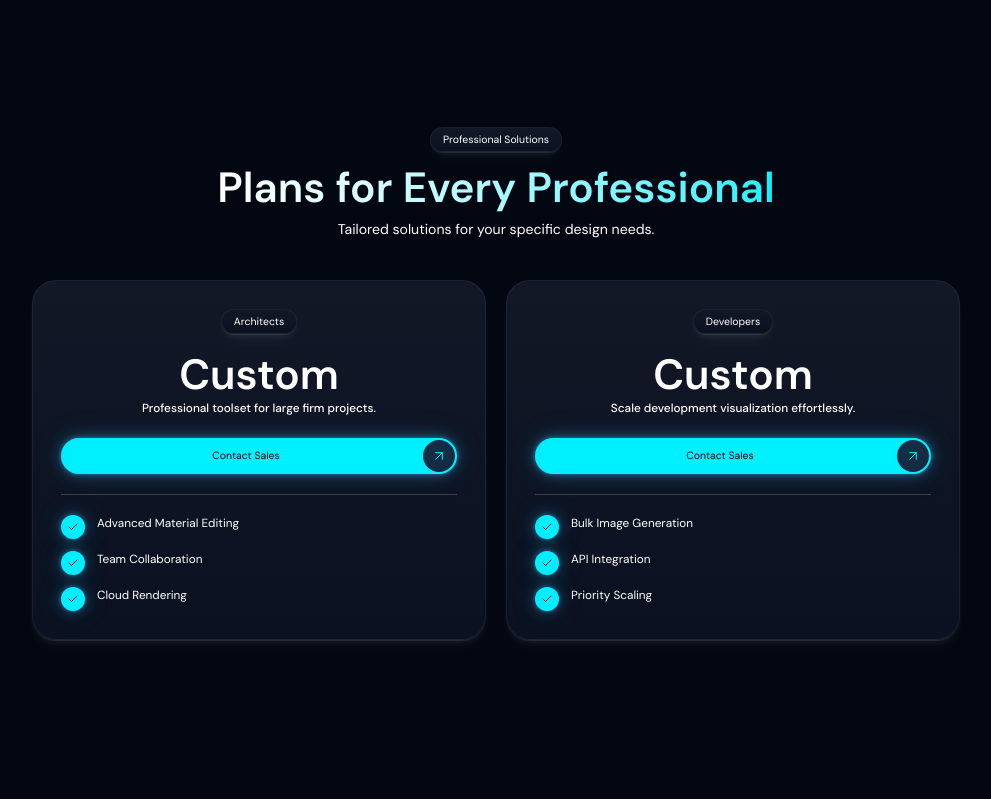
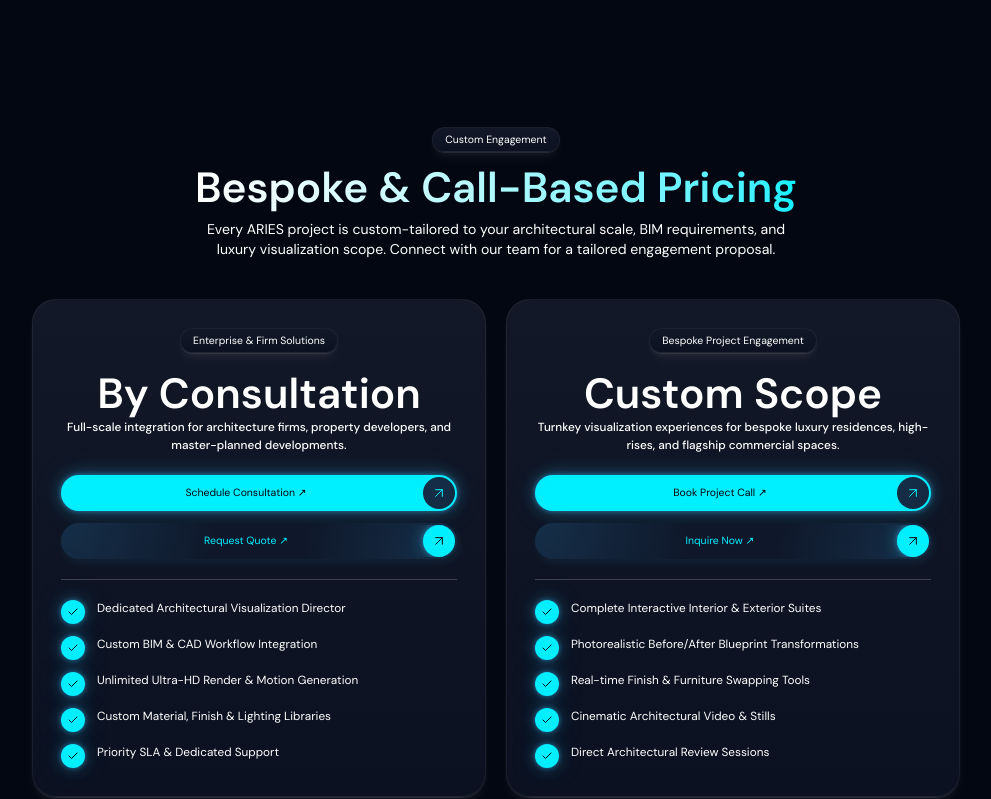
Before and after one commit to dmytro-webild/d2543a2e-dcb1-4276-b5be-bd9f1a804965, a React (Vite) app: page / in a window 1280 px wide. Shown: the part 2820-3619 px from the top of the page, without its empty margins (144-1135 px from the left). Built offline with nearby package versions, Linux system fonts and the light colour scheme; a web font is replaced by a local one.

Commit message:
Bob AI: Update solutions section to custom call-based pricing.

```diff
--- a/src/pages/HomePage/sections/Solutions.tsx
+++ b/src/pages/HomePage/sections/Solutions.tsx
@@ -10,15 +10,12 @@
     <div id="solutions" data-section="solutions">
             <SectionErrorBoundary name="solutions">
               <PricingCenteredCards
-                tag="Professional Solutions"
-                title="Plans for Every Professional"
-                description="Tailored solutions for your specific design needs."
-                plans={[
-                  { tag: "Architects", price: "Custom", description: "Professional toolset for large firm projects.", features: ["Advanced Material Editing", "Team Collaboration", "Cloud Rendering"], primaryButton: { text: "Contact Sales", href: "#contact" } },
-                  { tag: "Developers", price: "Custom", description: "Scale development visualization effortlessly.", features: ["Bulk Image Generation", "API Integration", "Priority Scaling"], primaryButton: { text: "Contact Sales", href: "#contact" } }
-                ]}
-                textAnimation="slide-up"
-              />
+        tag="Custom Engagement"
+        title="Bespoke & Call-Based Pricing"
+        description="Every ARIES project is custom-tailored to your architectural scale, BIM requirements, and luxury visualization scope. Connect with our team for a tailored engagement proposal."
+        plans={[{"tag":"Enterprise & Firm Solutions","primaryButton":{"href":"#contact","text":"Schedule Consultation ↗"},"features":["Dedicated Architectural Visualization Director","Custom BIM & CAD Workflow Integration","Unlimited Ultra-HD Render & Motion Generation","Custom Material, Finish & Lighting Libraries","Priority SLA & Dedicated Support"],"secondaryButton":{"href":"#contact","text":"Request Quote ↗"},"description":"Full-scale integration for architecture firms, property developers, and master-planned developments.","price":"By Consultation"},{"features":["Complete Interactive Interior & Exterior Suites","Photorealistic Before/After Blueprint Transformations","Real-time Finish & Furniture Swapping Tools","Cinematic Architectural Video & Stills","Direct Architectural Review Sessions"],"primaryButton":{"href":"#contact","text":"Book Project Call ↗"},"description":"Turnkey visualization experiences for bespoke luxury residences, high-rises, and flagship commercial spaces.","tag":"Bespoke Project Engagement","price":"Custom Scope","secondaryButton":{"href":"#contact","text":"Inquire Now ↗"}}]}
+        textAnimation="slide-up"
+      />
             </SectionErrorBoundary>
           </div>
   );
```
